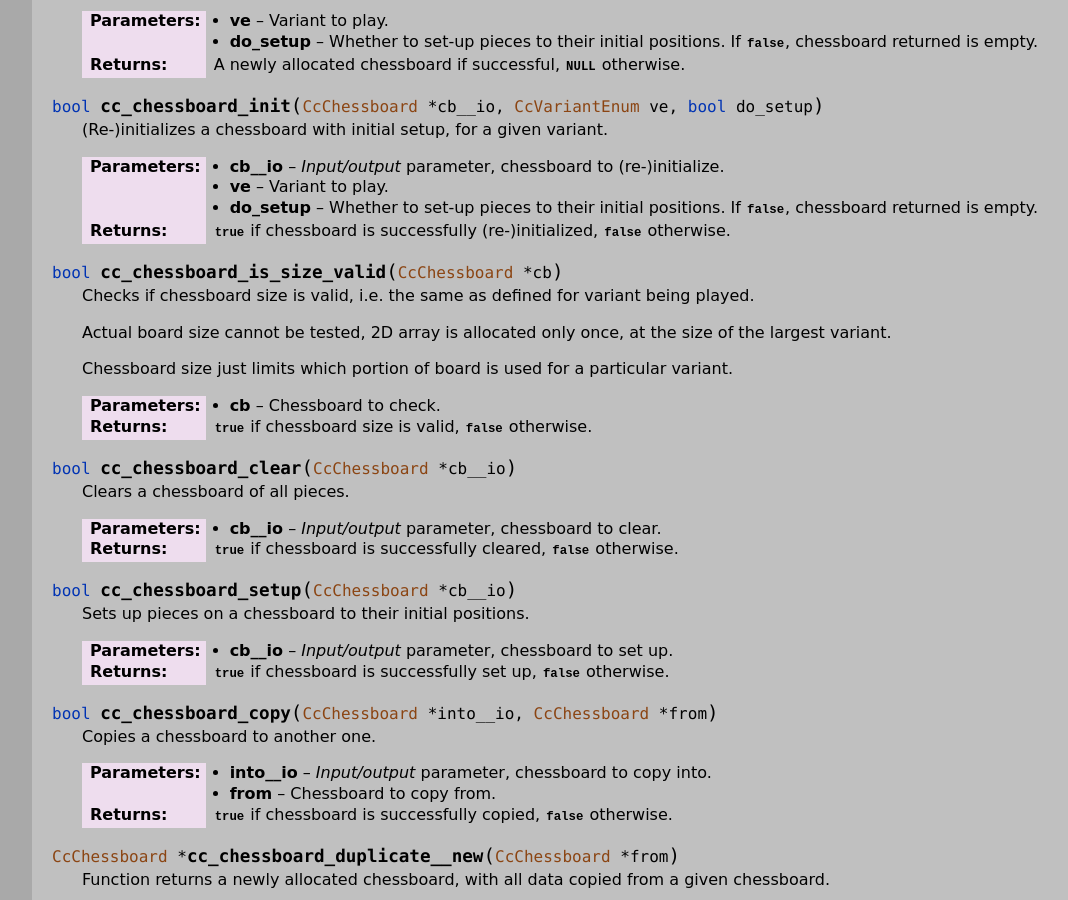
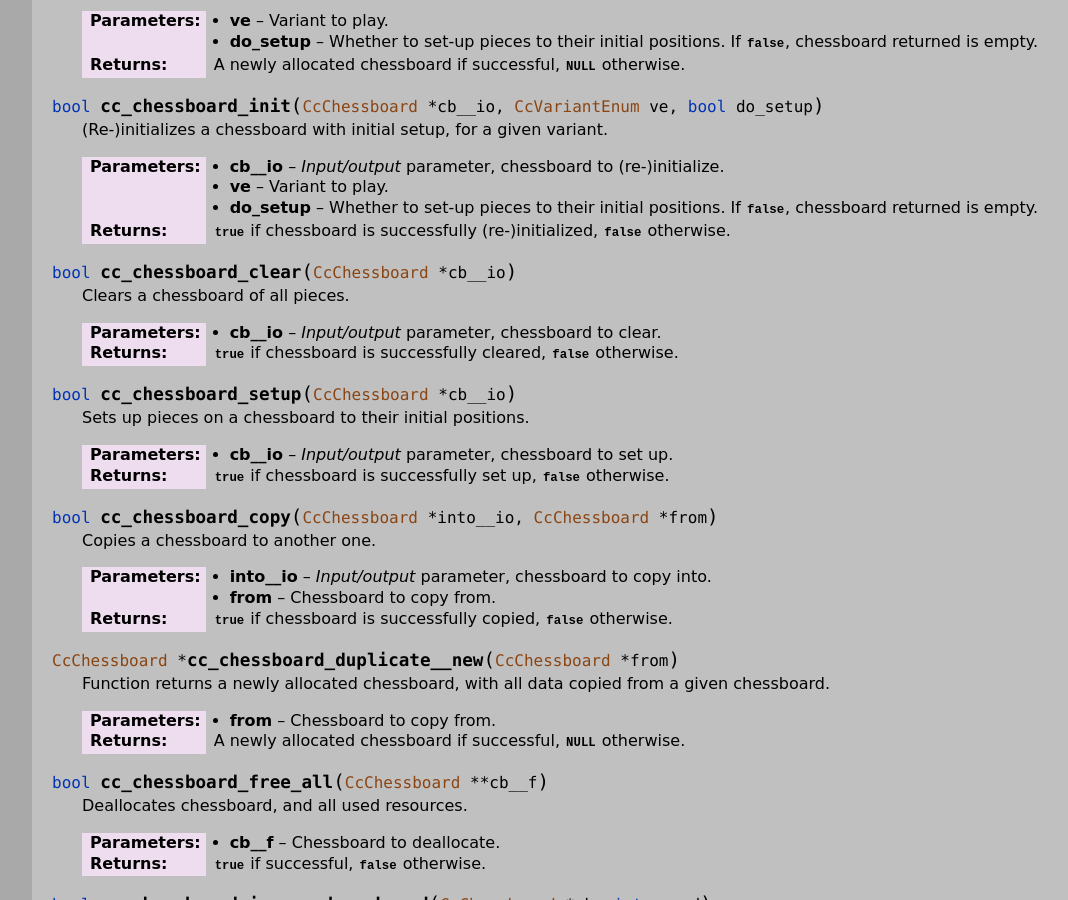
Before and after one commit to mmlacak/crochess, a Sphinx documentation site: the page built from docs/source/libcc/ccchessboard.rst, in a window 1280 px wide and 900 px high, scrolled down 763 px. Shown: the whole window, without its empty margins (198-1266 px from the left). Built offline with Sphinx 7.4.7, drawn with Linux system fonts in a browser that asks for light colours.

Commit message:
Deleted cc_chessboard_is_size_valid() from docs.

```diff
--- a/docs/source/libcc/ccchessboard.rst
+++ b/docs/source/libcc/ccchessboard.rst
@@ -73,20 +73,6 @@ Functions
                      If :c:data:`false`, chessboard returned is empty.
     :returns: :c:data:`true` if chessboard is successfully (re-)initialized,
               :c:data:`false` otherwise.
-
-.. c:function:: bool cc_chessboard_is_size_valid( CcChessboard * cb )
-
-    Checks if chessboard size is valid, i.e. the same as defined for
-    variant being played.
-
-    Actual board size cannot be tested, 2D array is allocated only once,
-    at the size of the largest variant.
-
-    Chessboard size just limits which portion of board is used for a
-    particular variant.
-
-    :param cb: Chessboard to check.
-    :returns: :c:data:`true` if chessboard size is valid, :c:data:`false` otherwise.
 
 .. c:function:: bool cc_chessboard_clear( CcChessboard * cb__io )
 
```
Also changed, not shown: 1 other file.
